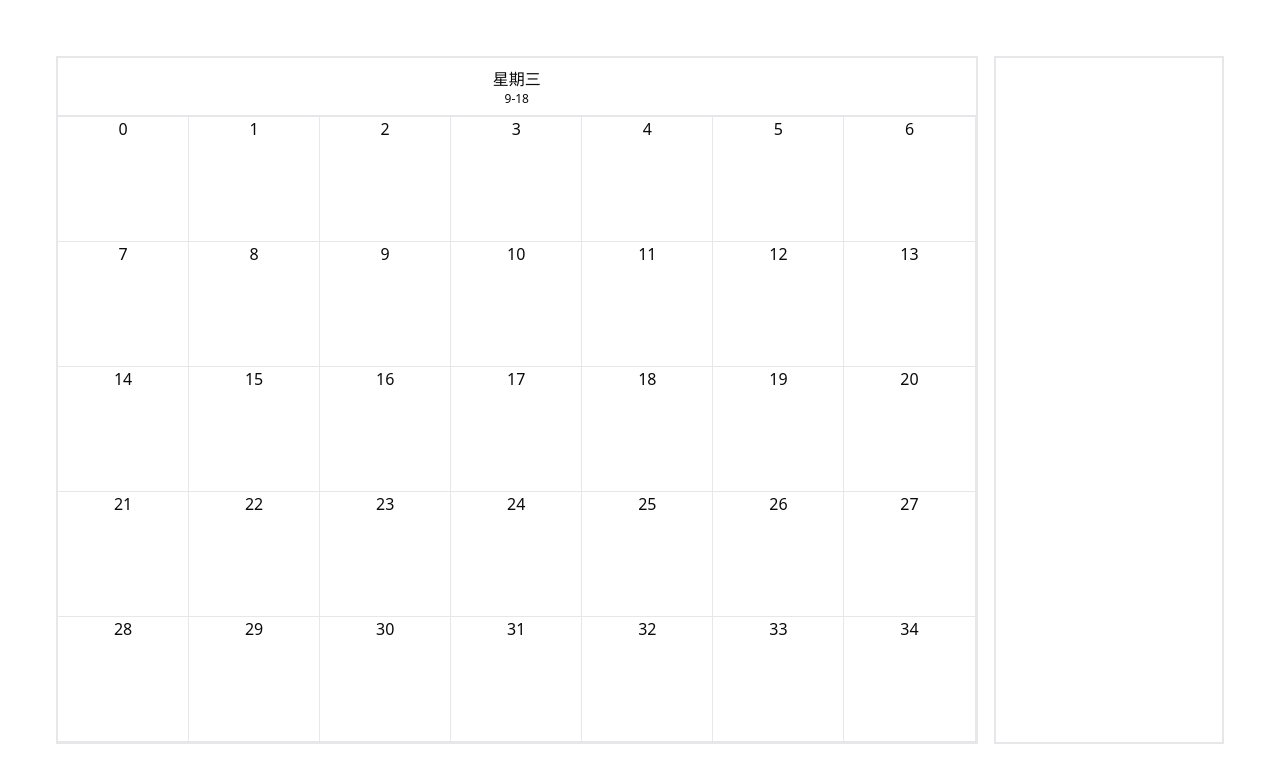
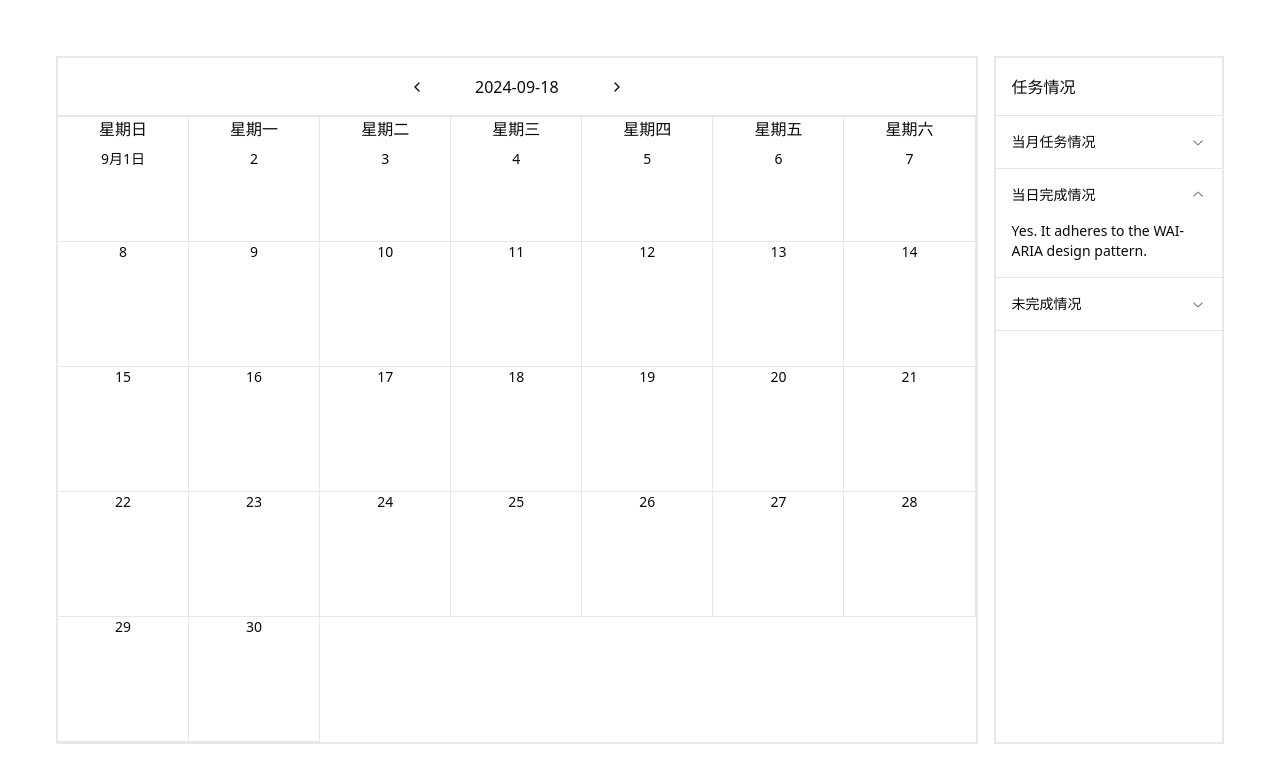
Before and after one commit to wfxu/my-calendar, a Next.js app: page / in a window 1280 px wide. Shown: the top 782 px of the page. Built offline with nearby package versions, Linux system fonts and the light colour scheme.

Commit message:
add landing page

```diff
--- a/package.json
+++ b/package.json
@@ -13,9 +13,11 @@
     "@fullcalendar/daygrid": "^6.1.15",
     "@fullcalendar/react": "^6.1.15",
     "@hookform/resolvers": "^3.9.0",
+    "@radix-ui/react-accordion": "^1.2.0",
     "@radix-ui/react-icons": "^1.3.0",
     "@radix-ui/react-label": "^2.1.0",
     "@radix-ui/react-popover": "^1.1.1",
+    "@radix-ui/react-separator": "^1.1.0",
     "@radix-ui/react-slot": "^1.1.0",
     "class-variance-authority": "^0.7.0",
     "clsx": "^2.1.1",
--- a/src/app/api/tasks/route.ts
+++ /dev/null
@@ -1,27 +0,0 @@
-// src/app/api/tasks/route.ts
-import { NextResponse } from 'next/server';
-
-const tasks = [
-  { id: 1, title: 'Task 1', date: '2024-09-11', completed: false },
-  { id: 2, title: 'Task 2', date: '2024-09-12', completed: true },
-  { id: 3, title: 'Task 3', date: '2024-09-13', completed: false },
-  { id: 4, title: 'Task 4', date: '2024-09-14', completed: true },
-  { id: 5, title: 'Task 5', date: '2024-09-15', completed: false },
-  { id: 6, title: 'Task 6', date: '2024-09-16', completed: true },
-  { id: 7, title: 'Task 7', date: '2024-09-17', completed: false },
-  { id: 8, title: 'Task 8', date: '2024-09-18', completed: true },
-  { id: 9, title: 'Task 9', date: '2024-09-19', completed: false },
-  { id: 10, title: 'Task 10', date: '2024-09-20', completed: true },
-  // 更多假数据
-];
-
-export async function GET() {
-  return NextResponse.json(tasks);
-}
-
-export async function POST(request: Request) {
-  const newTask = await request.json();
-  newTask.id = tasks.length + 1;
-  tasks.push(newTask);
-  return NextResponse.json(newTask);
-}
--- a/src/app/page.tsx
+++ b/src/app/page.tsx
@@ -1,26 +1,132 @@
-function Detail({ num}: {num: number}) {
+'use client'
+import { useState } from "react"
+
+import { Button } from "@/components/ui/button"
+import { ChevronRight, ChevronLeft } from "lucide-react"
+import { Separator } from "@/components/ui/separator"
+import {
+  Accordion,
+  AccordionContent,
+  AccordionItem,
+  AccordionTrigger,
+} from "@/components/ui/accordion"
+
+function formatDate(date: Date) {
+  return date.toLocaleDateString('zh-CN', {
+      year: 'numeric',
+      month: '2-digit',
+      day: '2-digit',
+      timeZone: 'Asia/Shanghai'
+  }).replace(/\//g, '-');
+}
+
+function Detail({isFirst, dateString}: {isFirst: boolean, dateString: string}) {
+  const date = new Date(dateString)
+  const month: number = date.getMonth() + 1
+  const day: number = date.getDate()
+  const weekDay: number = date.getDay()
+  const weekNames: string[] = ["星期日", "星期一", "星期二", "星期三", "星期四", "星期五", "星期六"];
+  const dateDispaly: string = day == 1 ? `${month}月${day}日` : `${day}`
   return (
-    <div className="flex w-full items-start justify-center border border-gray-200 border-t-0 border-l-0"> {num} </div>
+    <div className="flex flex-col w-full items-center justify-start border border-gray-200 border-t-0 border-l-0">
+      {isFirst ? <p className="pb-2">{weekNames[weekDay]}</p> : ''}
+      <p className="text-sm">{`${dateDispaly}`}</p>
+    </div>
   )
 }
 
 export default function Page() {
+  const today = new Date()
+  const [year, setYear] = useState(today.getFullYear())
+  const [month, setMonth] = useState(today.getMonth())
+
+  const handlePrevMonth = () => {
+      if (month === 0) {
+          setYear(year - 1);
+          setMonth(11);
+      } else {
+          setMonth(month - 1);
+      }
+  };
+
+  const handleNextMonth = () => {
+      if (month === 11) {
+          setYear(year + 1);
+          setMonth(0);
+      } else {
+          setMonth(month + 1);
+      }
+  };
+
+  const calenderDayList: string[] = []
+  const daysInMonth = new Date(year, month + 1, 0).getDate();
+  const firstDayOfWeek = new Date(year, month, 1).getDay();
+  const lastDayOfweek = new Date(year, month, 0).getDay();
+  const daysInPrevMonth = new Date(year, month, 0).getDate();
+  // Add days from the previous month
+  for (let i = firstDayOfWeek - 1; i >= 0; i--) {
+      const prevMonthDate = new Date(year, month - 1, daysInPrevMonth - i);
+      calenderDayList.push(formatDate(prevMonthDate));
+  }
+  // Add days from the current month
+  for (let day = 1; day <= daysInMonth; day++) {
+      const currentDate = new Date(year, month, day);
+      calenderDayList.push(formatDate(currentDate));
+  }
+  // Add days from the next month
+  for (let i = lastDayOfweek + 1; i <= 6; i++) {
+    const nextMonthDate = new Date(year, month +1, i-lastDayOfweek)
+    calenderDayList.push(formatDate(nextMonthDate))
+  }
+
   return (
     <div className="flex h-screen items-center justify-center p-10">
       <div className="flex h-full w-full flex-row space-x-4 p-4">
         <div className="flex h-full w-full basis-4/5 flex-col border-2 border-gray-200">
-          <div className="basis-1/12 flex justify-center">
-            <div className="flex flex-col items-center justify-center">
-              <p>星期三</p>
-              <p className="text-xs">9-18</p>
+          <div className="basis-1/12 flex flex-row items-center justify-center">
+            <Button variant="ghost" size="icon" title="上个月" onClick={handlePrevMonth}>
+              <ChevronLeft className="h-4 w-4" />
+            </Button>
+            <div className="flex flex-col items-center justify-center mx-10">
+              <p className="text-base">{formatDate(today)}</p>
             </div>
+              <Button variant="ghost" size="icon" title="下个月" onClick={handleNextMonth}>
+                <ChevronRight className="h-4 w-4" />
+              </Button>
           </div>
           <div className="border border-gray-200"></div>
           <div className="grid w-full grow grid-cols-7 grid-rows-5 justify-items-center">
-            {Array.from({ length: 35}, (_, i) => i).map((item) => <Detail key={item} num={item} />) }
+            {calenderDayList.map((day, index) =>
+              <Detail key={index} isFirst={index < 7} dateString={day} />
+            )}
           </div>
         </div>
-        <div className="basis-1/5 border-2 border-gray-200"></div>
+        <div className="flex h-full w-full basis-1/5 flex-col border-2 border-gray-200">
+          <div className="basis-1/12 flex justify-start items-center px-4">
+            <p>任务情况</p>
+          </div>
+          <Separator/>
+          <Accordion type="single" defaultValue="item-2" collapsible>
+            <AccordionItem value="item-1">
+              <AccordionTrigger className="px-4">当月任务情况</AccordionTrigger>
+              <AccordionContent className="px-4">
+                Yes. It adheres to the WAI-ARIA design pattern.
+              </AccordionContent>
+            </AccordionItem>
+            <AccordionItem value="item-2">
+              <AccordionTrigger className="px-4">当日完成情况</AccordionTrigger>
+              <AccordionContent className="px-4">
+                Yes. It adheres to the WAI-ARIA design pattern.
+              </AccordionContent>
+            </AccordionItem>
+            <AccordionItem value="item-3">
+              <AccordionTrigger className="px-4">未完成情况</AccordionTrigger>
+              <AccordionContent className="px-4">
+                Yes. It adheres to the WAI-ARIA design pattern.
+              </AccordionContent>
+            </AccordionItem>
+          </Accordion>
+        </div>
       </div>
     </div>
 
--- /dev/null
+++ b/src/components/ui/accordion.tsx
@@ -0,0 +1,57 @@
+"use client"
+
+import * as React from "react"
+import * as AccordionPrimitive from "@radix-ui/react-accordion"
+import { ChevronDownIcon } from "@radix-ui/react-icons"
+
+import { cn } from "@/lib/utils"
+
+const Accordion = AccordionPrimitive.Root
+
+const AccordionItem = React.forwardRef<
+  React.ElementRef<typeof AccordionPrimitive.Item>,
+  React.ComponentPropsWithoutRef<typeof AccordionPrimitive.Item>
+>(({ className, ...props }, ref) => (
+  <AccordionPrimitive.Item
+    ref={ref}
+    className={cn("border-b", className)}
+    {...props}
+  />
+))
+AccordionItem.displayName = "AccordionItem"
+
+const AccordionTrigger = React.forwardRef<
+  React.ElementRef<typeof AccordionPrimitive.Trigger>,
+  React.ComponentPropsWithoutRef<typeof AccordionPrimitive.Trigger>
+>(({ className, children, ...props }, ref) => (
+  <AccordionPrimitive.Header className="flex">
+    <AccordionPrimitive.Trigger
+      ref={ref}
+      className={cn(
+        "flex flex-1 items-center justify-between py-4 text-sm font-medium transition-all hover:underline [&[data-state=open]>svg]:rotate-180",
+        className
+      )}
+      {...props}
+    >
+      {children}
+      <ChevronDownIcon className="h-4 w-4 shrink-0 text-muted-foreground transition-transform duration-200" />
+    </AccordionPrimitive.Trigger>
+  </AccordionPrimitive.Header>
+))
+AccordionTrigger.displayName = AccordionPrimitive.Trigger.displayName
+
+const AccordionContent = React.forwardRef<
+  React.ElementRef<typeof AccordionPrimitive.Content>,
+  React.ComponentPropsWithoutRef<typeof AccordionPrimitive.Content>
+>(({ className, children, ...props }, ref) => (
+  <AccordionPrimitive.Content
+    ref={ref}
+    className="overflow-hidden text-sm data-[state=closed]:animate-accordion-up data-[state=open]:animate-accordion-down"
+    {...props}
+  >
+    <div className={cn("pb-4 pt-0", className)}>{children}</div>
+  </AccordionPrimitive.Content>
+))
+AccordionContent.displayName = AccordionPrimitive.Content.displayName
+
+export { Accordion, AccordionItem, AccordionTrigger, AccordionContent }
--- /dev/null
+++ b/src/components/ui/separator.tsx
@@ -0,0 +1,31 @@
+"use client"
+
+import * as React from "react"
+import * as SeparatorPrimitive from "@radix-ui/react-separator"
+
+import { cn } from "@/lib/utils"
+
+const Separator = React.forwardRef<
+  React.ElementRef<typeof SeparatorPrimitive.Root>,
+  React.ComponentPropsWithoutRef<typeof SeparatorPrimitive.Root>
+>(
+  (
+    { className, orientation = "horizontal", decorative = true, ...props },
+    ref
+  ) => (
+    <SeparatorPrimitive.Root
+      ref={ref}
+      decorative={decorative}
+      orientation={orientation}
+      className={cn(
+        "shrink-0 bg-border",
+        orientation === "horizontal" ? "h-[1px] w-full" : "h-full w-[1px]",
+        className
+      )}
+      {...props}
+    />
+  )
+)
+Separator.displayName = SeparatorPrimitive.Root.displayName
+
+export { Separator }
--- a/tailwind.config.ts
+++ b/tailwind.config.ts
@@ -56,6 +56,28 @@ const config: Config = {
   			lg: 'var(--radius)',
   			md: 'calc(var(--radius) - 2px)',
   			sm: 'calc(var(--radius) - 4px)'
+  		},
+  		keyframes: {
+  			'accordion-down': {
+  				from: {
+  					height: '0'
+  				},
+  				to: {
+  					height: 'var(--radix-accordion-content-height)'
+  				}
+  			},
+  			'accordion-up': {
+  				from: {
+  					height: 'var(--radix-accordion-content-height)'
+  				},
+  				to: {
+  					height: '0'
+  				}
+  			}
+  		},
+  		animation: {
+  			'accordion-down': 'accordion-down 0.2s ease-out',
+  			'accordion-up': 'accordion-up 0.2s ease-out'
   		}
   	}
   },
```
Also changed, not shown: 1 other file (tests, documents, lock files or other folders).
